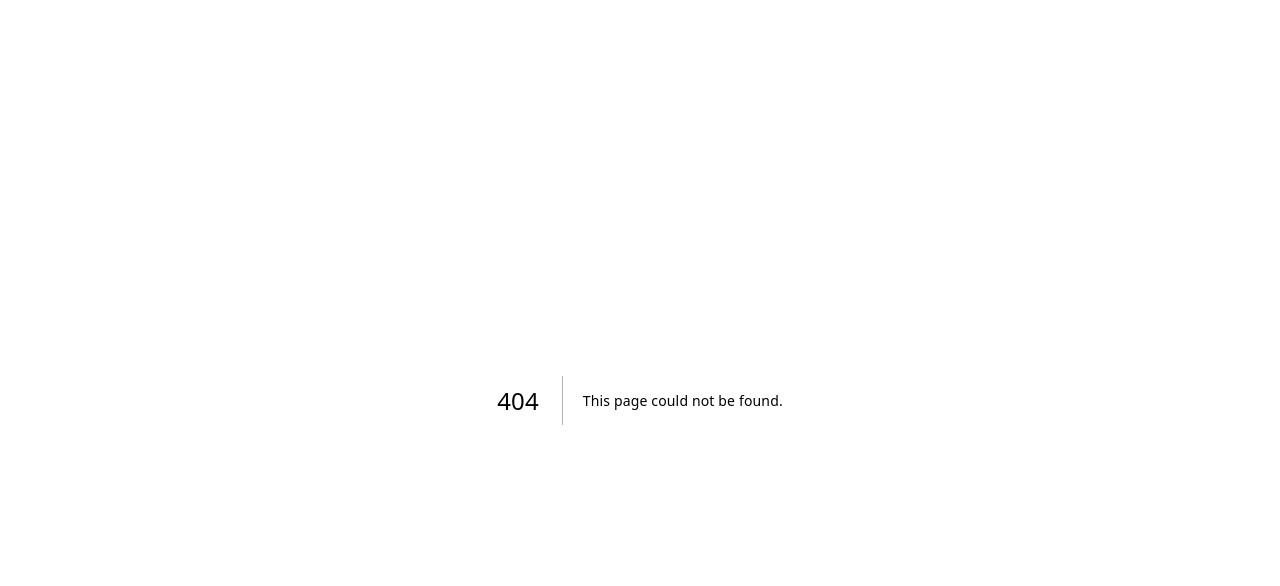
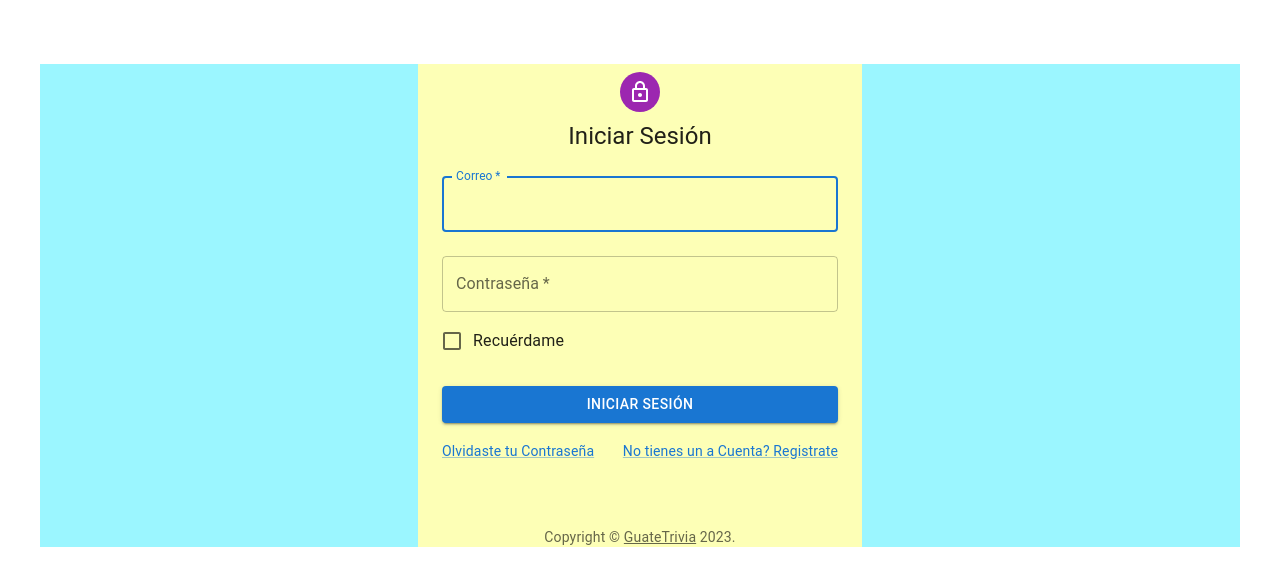
Before and after one commit to IgnacioMC20/guate-trivia, a Next.js app: page /login in a window 1280 px wide. Before the commit this address had no page. Shown: the top 586 px of the page. Built offline with nearby package versions, Linux system fonts and the light colour scheme.

Commit message:
Pagina de Lgoin
Primer Commit

```diff
--- /dev/null
+++ b/src/pages/login/index.tsx
@@ -0,0 +1,132 @@
+import LockOutlinedIcon from '@mui/icons-material/LockOutlined'
+import Avatar from '@mui/material/Avatar'
+import Box from '@mui/material/Box'
+import Button from '@mui/material/Button'
+import Checkbox from '@mui/material/Checkbox'
+import Container from '@mui/material/Container'
+import CssBaseline from '@mui/material/CssBaseline'
+import FormControlLabel from '@mui/material/FormControlLabel'
+import Grid from '@mui/material/Grid'
+import Link from '@mui/material/Link'
+import { createTheme, ThemeProvider } from '@mui/material/styles'
+import TextField from '@mui/material/TextField'
+import Typography from '@mui/material/Typography'
+import * as React from 'react'
+
+function Copyright(props: any) {
+    return (
+        <Typography variant="body2" color="text.secondary" align="center" {...props}>
+            {'Copyright © '}
+            <Link color="inherit" href="/">
+                GuateTrivia
+            </Link>{' '}
+            {new Date().getFullYear()}
+            {'.'}
+        </Typography>
+    )
+}
+
+// TODO remove, this demo shouldn't need to reset the theme.
+const defaultTheme = createTheme()
+
+export default function SignIn() {
+    const handleSubmit = (event: React.FormEvent<HTMLFormElement>) => {
+        event.preventDefault()
+        const data = new FormData(event.currentTarget)
+        const email = data.get('email') as string
+        const password = data.get('password') as string
+
+        if (!email) {
+            // Manejar el caso en el que el campo de correo está vacío
+            console.error('El campo de correo está vacío')
+            return
+        }
+
+        if (!isValidPassword(password)) {
+            // Manejar el caso en el que la contraseña no cumple con los requisitos
+            console.error('La contraseña no cumple con los requisitos')
+            return
+        }
+
+        console.log('Datos de inicio de sesión válidos')
+    }
+
+    const isValidPassword = (password: string) => {
+        // Validar que la contraseña tenga al menos 8 caracteres, una mayúscula, una minúscula y un número
+        const passwordPattern = /^(?=.*[A-Z])(?=.*[a-z])(?=.*\d).{8,}$/
+        return passwordPattern.test(password)
+    }
+    //color fondo:#9BF6FF
+    return (
+        <ThemeProvider theme={defaultTheme}>
+            <Container component="main" sx={{ background: '#9BF6FF'}} >
+                <Container maxWidth="xs" sx={{ background: '#fdffb6' }}>
+                    <CssBaseline />
+                    <Box
+                        sx={{
+                            marginTop: 8,
+                            display: 'flex',
+                            flexDirection: 'column',
+                            alignItems: 'center',
+                        }}
+                    >
+                        <Avatar sx={{ m: 1, bgcolor: 'secondary.main' }}>
+                            <LockOutlinedIcon />
+                        </Avatar>
+                        <Typography component="h1" variant="h5">
+                            Iniciar Sesión
+                        </Typography>
+                        <Box component="form" onSubmit={handleSubmit} noValidate sx={{ mt: 1 }}>
+
+                            <TextField
+                                margin="normal"
+                                required
+                                fullWidth
+                                id="email"
+                                label="Correo"
+                                name="email"
+                                autoComplete="email"
+                                autoFocus
+                            />
+                            <TextField
+                                margin="normal"
+                                required
+                                fullWidth
+                                name="password"
+                                label="Contraseña"
+                                type="password"
+                                id="password"
+                                autoComplete="current-password"
+                            />
+                            <FormControlLabel
+                                control={<Checkbox value="remember" color="primary" />}
+                                label="Recuérdame"
+                            />
+                            <Button
+                                type="submit"
+                                fullWidth
+                                variant="contained"
+                                sx={{ mt: 3, mb: 2 }}
+                            >
+                                Iniciar Sesión
+                            </Button>
+                            <Grid container>
+                                <Grid item xs>
+                                    <Link href="#" variant="body2">
+                                        Olvidaste tu Contraseña
+                                    </Link>
+                                </Grid>
+                                <Grid item>
+                                    <Link href="#" variant="body2">
+                                        {'No tienes un a Cuenta? Registrate'}
+                                    </Link>
+                                </Grid>
+                            </Grid>
+                        </Box>
+                    </Box>
+                    <Copyright sx={{ mt: 8, mb: 4 }} />
+                </Container>
+            </Container>
+        </ThemeProvider>
+    )
+}
```
